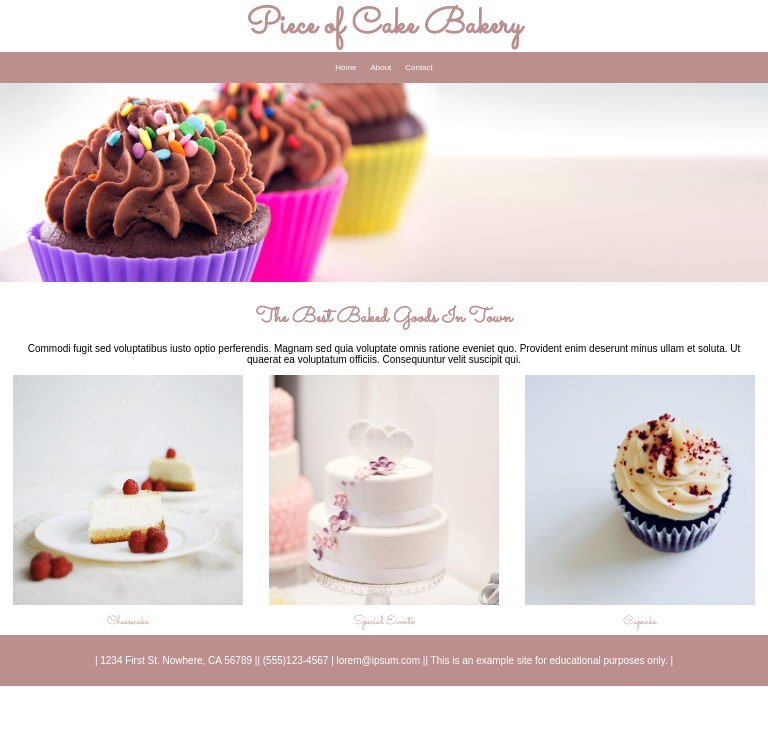
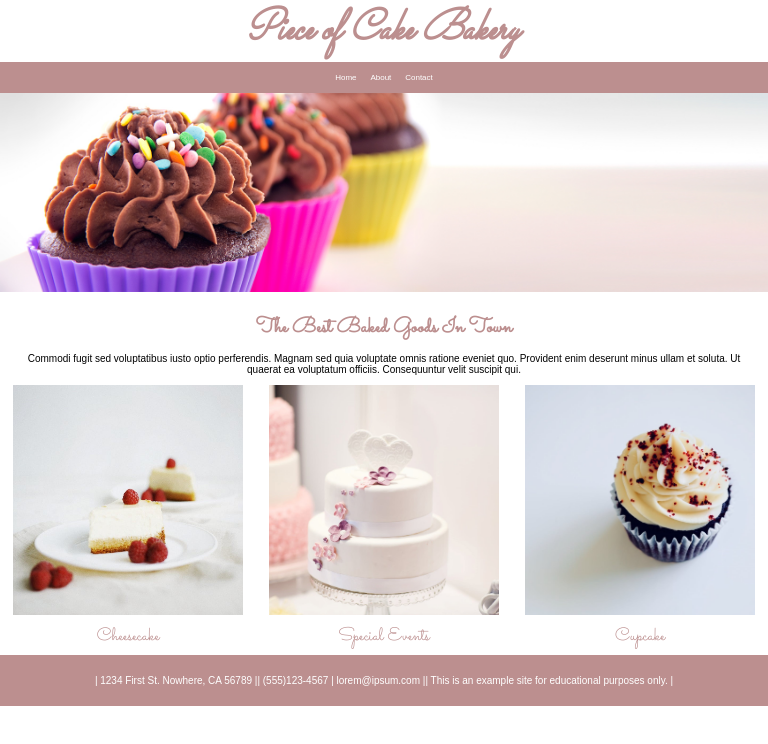
Before and after one commit to adriana-viramontes/M11_VIRAMONTES_ADRIANA, a plain HTML site: page index.html in a window 768 px wide. Drawn offline with Linux system fonts and the light colour scheme.

Commit message:
transform added

```diff
--- a/styles.css
+++ b/styles.css
@@ -17,7 +17,8 @@ h1 {
         font-family: Sacramento;
         text-align: center;
         font-size: 36px;
-        margin: 0;
+        margin: 5px;
+        transform: skewX(-25deg) scaleY(1.2);
 }
 
 nav {
@@ -42,6 +43,7 @@ nav ul li {
 
 nav ul li:hover {
         background-image: radial-gradient(circle, brown, rosybrown 25%);
+        transform: scaleX(1.5) scaleY(1.5);
 }
 
 /* Main */
@@ -135,6 +137,10 @@ footer {
         nav ul li {
                 display: inline;
         }
+
+        figcaption {
+                font-size: 18px;
+        }
 }
 
 /* DESKTOP */
```
